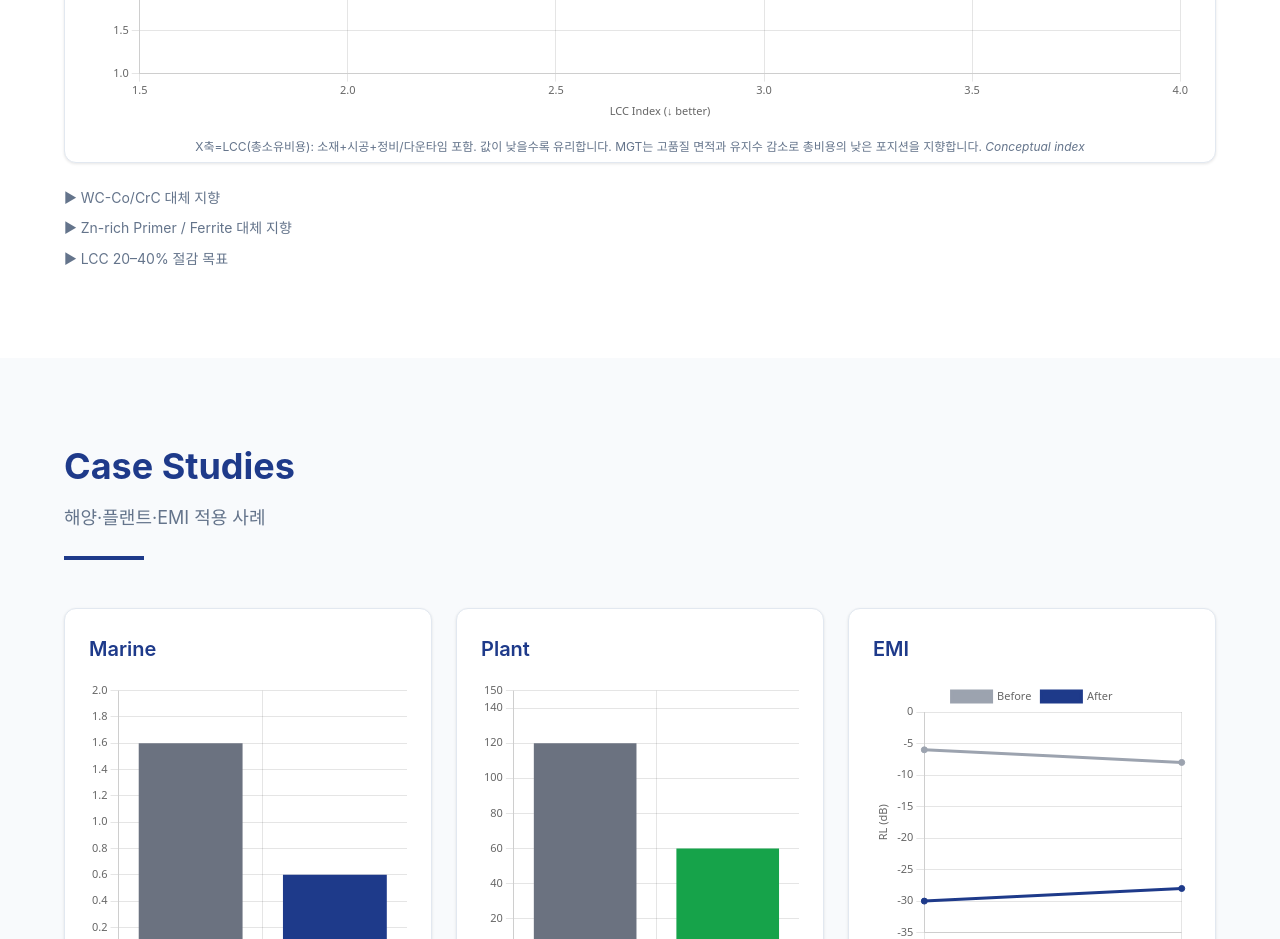
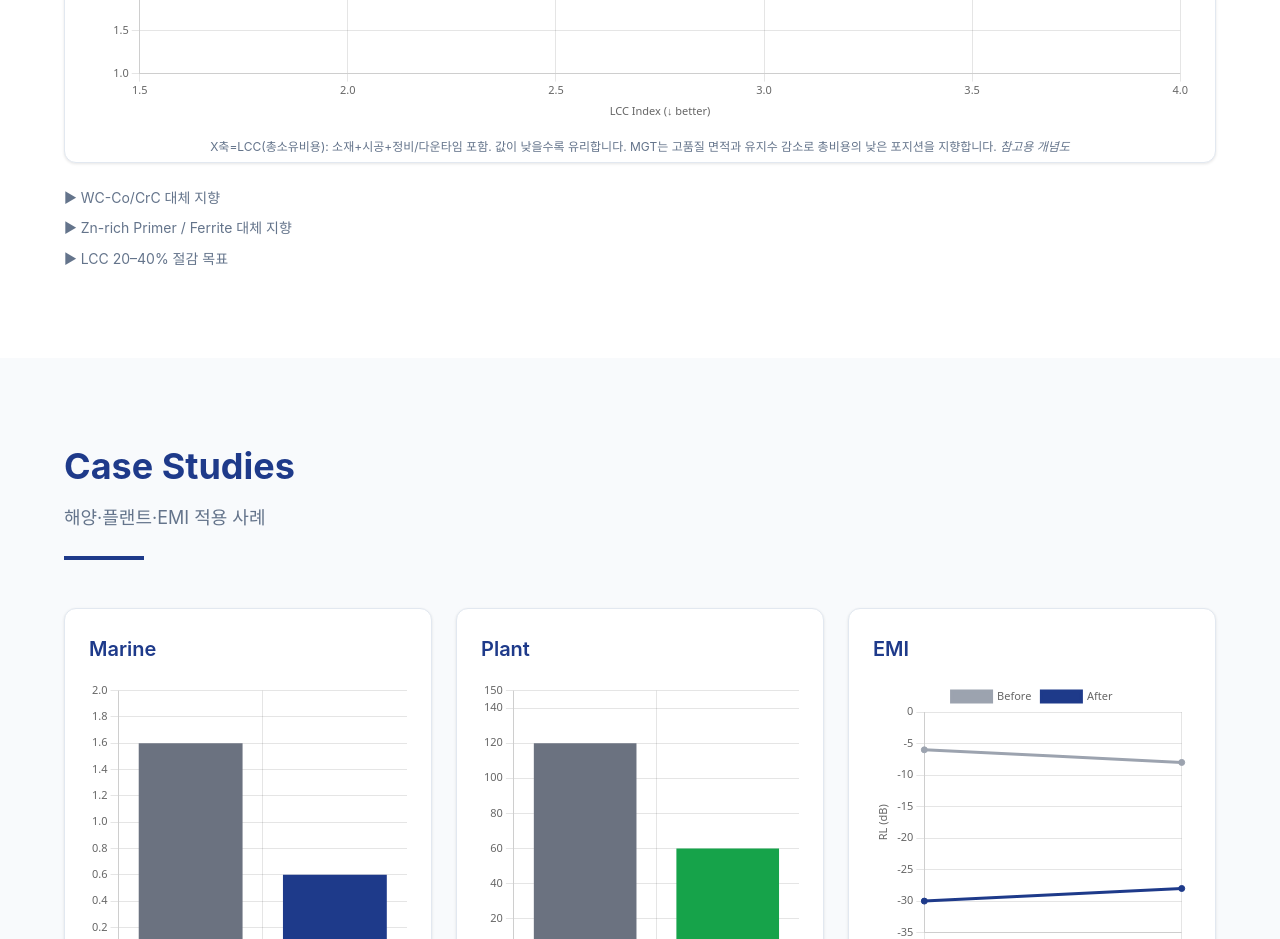
Before and after one commit to MGT-P/mgt-homepage, a plain HTML site: page index.html in a window 1280 px wide. Shown: the part 3320-4259 px from the top of the page. Drawn offline with nearby package versions, Linux system fonts and the light colour scheme.

Commit message:
Update index.html

```diff
--- a/index.html
+++ b/index.html
@@ -504,7 +504,7 @@
                 <div class="chart-container" style="height: 400px;">
                     <canvas id="positioningChart"></canvas>
                <p style="font-size: 12px; color: #64748b; margin-top: 16px; text-align: center;">
-    X축=LCC(총소유비용): 소재+시공+정비/다운타임 포함. 값이 낮을수록 유리합니다. MGT는 고품질 면적과 유지수 감소로 총비용의 낮은 포지션을 지향합니다. <em>Conceptual index</em>
+    X축=LCC(총소유비용): 소재+시공+정비/다운타임 포함. 값이 낮을수록 유리합니다. MGT는 고품질 면적과 유지수 감소로 총비용의 낮은 포지션을 지향합니다. <em>참고용 개념도</em>
 </p> </div>
             </div>
 
```
